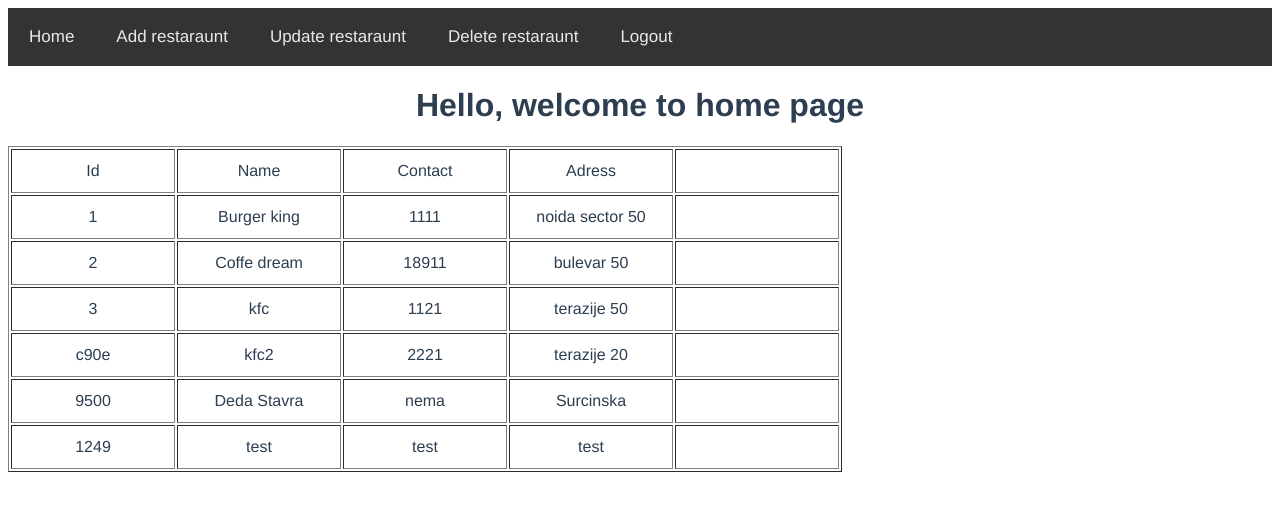
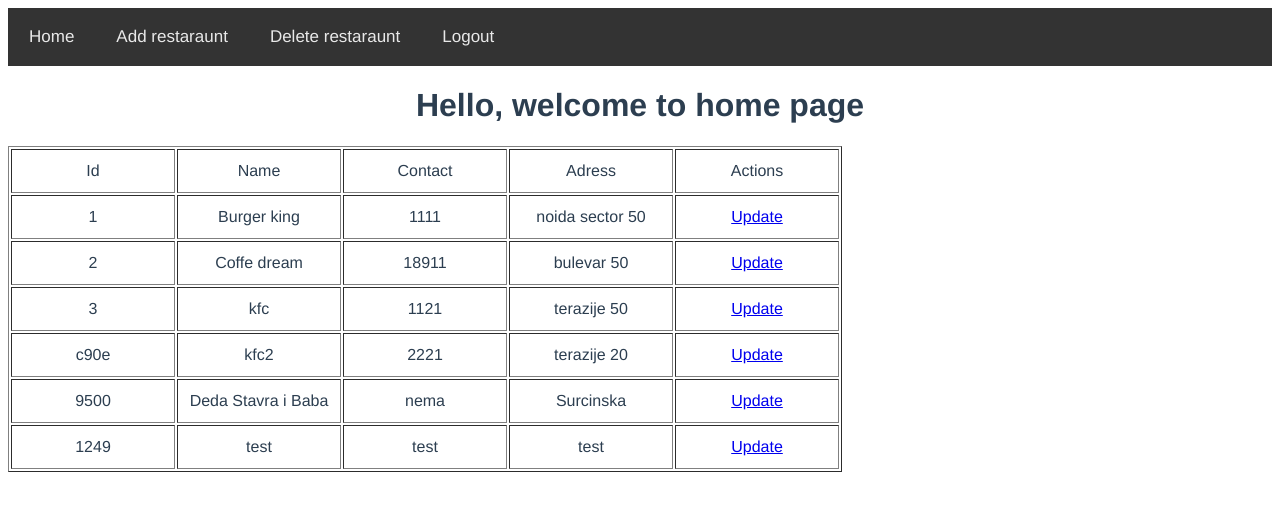
Before and after one commit to borisac/resto-project, a Vue app: page /#/ in a window 1280 px wide. Shown: the top 508 px of the page. Built offline with nearby package versions, Linux system fonts and the light colour scheme; data requests are answered from the project's data file; sample sign-in values are in the browser's storage.

Commit message:
creating update function, update form and prefill

```diff
--- a/src/assets/db.json
+++ b/src/assets/db.json
@@ -126,10 +126,10 @@
       "adress": "terazije 20"
     },
     {
-      "id": "9500",
-      "name": "Deda Stavra",
+      "name": "Deda Stavra i Baba",
       "contact": "nema",
-      "adress": "Surcinska"
+      "adress": "Surcinska",
+      "id": "9500"
     },
     {
       "id": "1249",
--- a/src/components/Header.vue
+++ b/src/components/Header.vue
@@ -2,7 +2,6 @@
     <div class="nav">
         <a href="#">Home</a>
         <router-link to="/add">Add restaraunt</router-link>
-        <router-link to="/update">Update restaraunt</router-link>
         <a href="#">Delete restaraunt</a>
         <a href="#" v-on:click="logout">Logout</a>
     </div>
--- a/src/components/Home.vue
+++ b/src/components/Home.vue
@@ -7,14 +7,14 @@
             <td>Name</td>
             <td>Contact</td>
             <td>Adress</td>
-            <td></td>
+            <td>Actions</td>
         </tr>
         <tr v-for="item in restaurant" :key="item.id">
             <td>{{item.id}}</td>
             <td>{{item.name}}</td>
             <td>{{item.contact}}</td>
             <td>{{item.adress}}</td>
-            <td></td>
+            <td><router-link :to="'/update/' + item.id">Update</router-link></td>
         </tr>
      </table>
 </template>
--- a/src/components/Update.vue
+++ b/src/components/Update.vue
@@ -1,21 +1,64 @@
 <template>
     <Header></Header>
      <h1>Hello, welcome to Update restaraunt page</h1>
+     <form class="add">
+        <input type="text" v-model="restaurant.name" placeholder="Enter name">
+        <input type="text" v-model="restaurant.adress" placeholder="Enter adress">
+        <input type="text" v-model="restaurant.contact" placeholder="Enter contact">
+        <button v-on:click="updateRestaurant">Update new restaraunt</button>
+    </form>
 </template>
 <script>
 
 import Header from './Header.vue'
+import axios from 'axios'
 
 export default {
     name:'Update',
     components:{
         Header
     },
-     mounted(){
+
+    data(){
+        return{
+            restaurant:{
+                name:'',
+                adress:'',
+                contact:'',
+            }
+        }
+    },
+
+     async mounted(){
          let user= localStorage.getItem('user-info');
          if(!user){
             this.$router.push({name:'SignUp'});
          }
+         const result = await axios.get("http://localhost:3000/restaurants?id="+this.$route.params.id);
+
+         console.warn(result);
+          if (result.data && result.data.length > 0) {
+        this.restaurant = result.data[0];
+    } else {
+        console.warn("Restaurant not found!");
+    }
+    },
+
+    methods:{
+       async updateRestaurant(){
+            console.warn(this.restaurant);
+        const result = await axios.put("http://localhost:3000/restaurants/"+this.$route.params.id,{
+            name: this.restaurant.name,
+            contact: this.restaurant.contact,
+            adress: this.restaurant.adress,
+        });
+         console.warn("result" , result);
+        if(result.status==201){
+                this.$router.push({name:'Home'});
+        }
+
+
+        }
     },
 }
 </script>
--- a/src/routers.js
+++ b/src/routers.js
@@ -34,7 +34,7 @@ const routes=[
     {
     name:'Update',
     component:Update,
-    path:'/update',
+    path:'/update/:id',
     }
 ];
 
```
